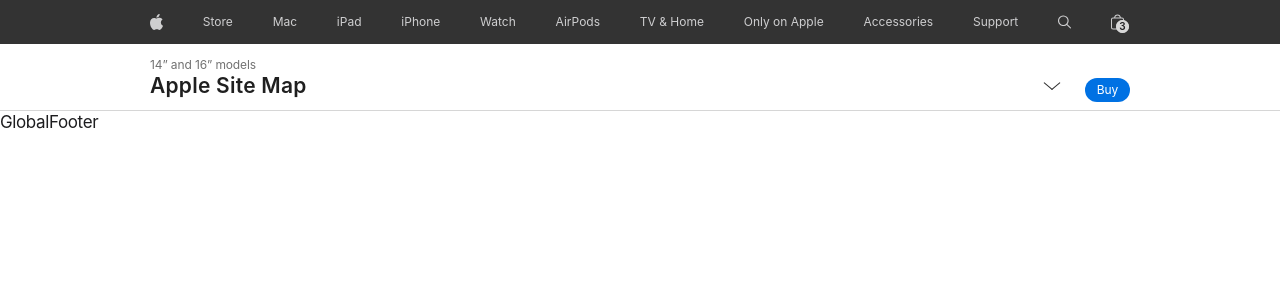
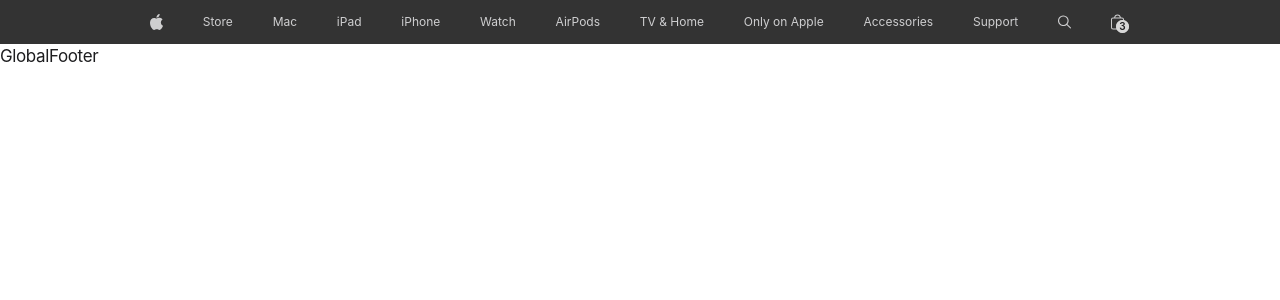
Before and after one commit to daniilrobnikov/apple, a Next.js app: page /sub/legal/sitemap in a window 1280 px wide. Shown: the top 300 px of the page. Built offline with nearby package versions, Linux system fonts and the light colour scheme.

Commit message:
Test Build 3

```diff
--- a/pages/sub/legal/sitemap.jsx
+++ b/pages/sub/legal/sitemap.jsx
@@ -2,11 +2,7 @@
 import LocalNav from '@/components/templates/layout/nav/LocalNav'
 
 export default function Sitemap() {
-  return (
-    <>
-      <LocalNav localnav={localnav} />
-    </>
-  )
+  return <>{/* <LocalNav localnav={localnav} /> */}</>
 }
 
 const localnav = {
```
